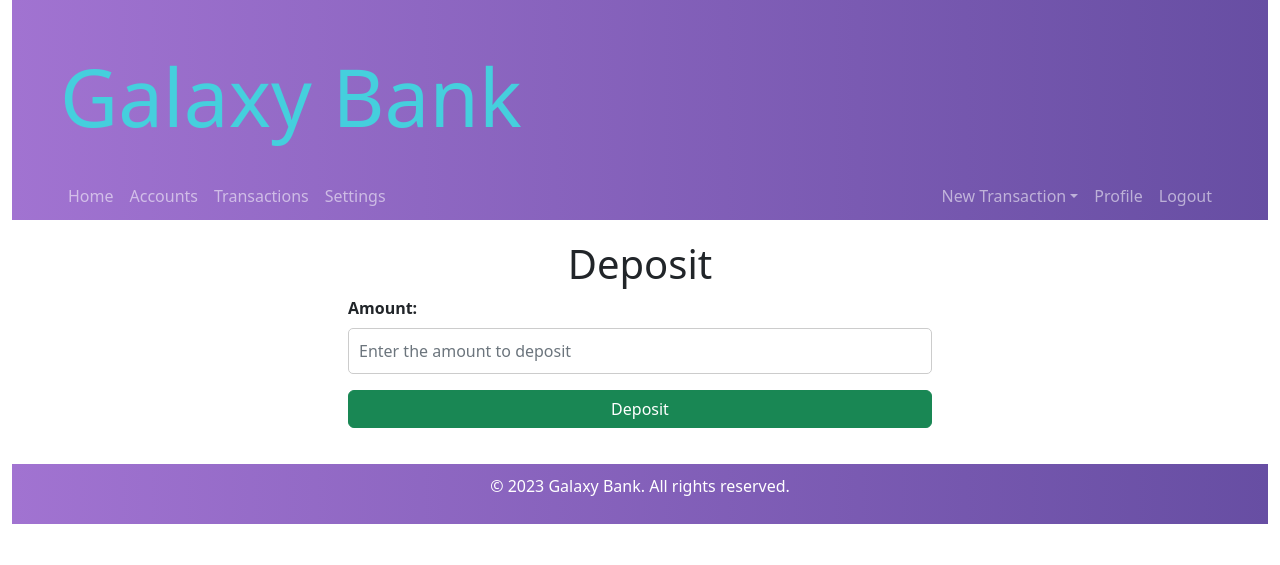
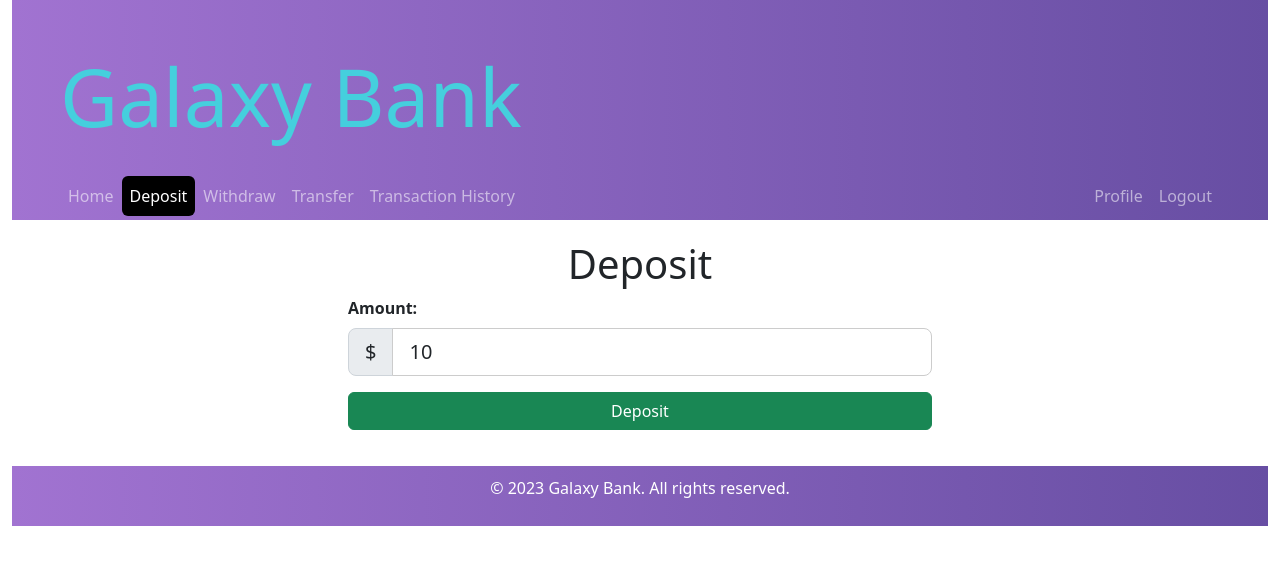
Before and after one commit to Demaxl/GalaxyBank-Web-App, a Django app: page /deposit/ in a window 1280 px wide. Shown: the top 565 px of the page. Run offline with Django 4.2, Linux system fonts and the light colour scheme; a user stored in the database is signed in; data comes from the database, SQL or seed files in the repository; some libraries are stand-ins or nearby versions.

Commit message:
Added deposit feature

```diff
--- a/Bank/bank/views.py
+++ b/Bank/bank/views.py
@@ -4,7 +4,10 @@ from django.views.generic import View
 from django.contrib import messages
 from django.contrib.auth.models import User
 from django.contrib.auth.mixins import LoginRequiredMixin
+from decimal import Decimal
 
+from .models import Transaction
+from pprint import pprint
 
 class HomePageView(View):
     def get(self, request):
@@ -15,3 +18,18 @@ class HomePageView(View):
 class DepositView(LoginRequiredMixin, View):
     def get(self, request):
         return render(request, "deposit.html")
+
+    def post(self, request):
+        user = request.user
+        amount = request.POST['amount']
+        pin = request.POST['pin']
+
+        if user.profile.pin != pin:
+            messages.error(request, "Invalid transaction pin")
+            return redirect("deposit")
+
+        else:
+            tr = Transaction.objects.create(type="deposit", amount=Decimal(amount), user=user)
+            messages.success(request, f"You have successfully deposited ${amount}")
+
+        return redirect("home")
--- a/Bank/static/css/styles.css
+++ b/Bank/static/css/styles.css
@@ -90,6 +90,15 @@ footer {
   color: #FFFFFF !important; /* Replace with your desired color */
 }
 
+.custom-btn {
+  background-color: #a173d1 !important; /* Replace with your desired color */
+  border-color: #a173d1 !important;
+  color: #FFFFFF !important; /* Replace with your desired color */
+}
+.custom-btn:hover, .custom-btn:active, .custom-btn:focus {
+  background-color: #674ea3 !important; /* Replace with your desired color */
+}
+
 .image-container {
   position: relative;
   width: 50%;
--- a/Bank/static/css/styles.scss
+++ b/Bank/static/css/styles.scss
@@ -99,6 +99,18 @@ body {
 	};
 }
 
+.custom-btn {
+	background-color: $gradient-light-color!important; /* Replace with your desired color */
+	border-color: $gradient-light-color!important;
+
+	color: #FFFFFF!important; /* Replace with your desired color */
+
+	&:hover, &:active, &:focus {
+		// background: $gradient-color!important;
+		background-color: $gradient-dark-color!important; /* Replace with your desired color */
+	};
+}
+
 .image-container {
 	position: relative;
 	width: 50%;
--- a/Bank/static/js/main.js
+++ b/Bank/static/js/main.js
@@ -8,7 +8,7 @@ function message(text, type) {
 
 
 $(function () {
-    $("#old-pin, #new-pin, #confirm-new-pin").on("input", function () {
+    $("#old-pin, #new-pin, #confirm-new-pin #pin").on("input", function () {
         this.value = this.value.replace(/[^0-9]/g, '');
     });
 
--- /dev/null
+++ b/Bank/static/js/transactions.js
@@ -0,0 +1,19 @@
+$(function () {
+    const amount = $("#amount");
+
+    $("#amount").change(function () {
+        if (Number(amount.val()) < 10) {
+            this.value = "10"
+        }
+    });
+
+
+    $("#deposit-btn").click(function (e) {
+        e.preventDefault();
+
+        document.getElementById("pin").focus()
+        $("#deposit-submit-btn").text(`Deposit $${amount.val()}`)
+    });
+
+
+});
--- a/Bank/templates/base.html
+++ b/Bank/templates/base.html
@@ -36,26 +36,29 @@
                             <a class="nav-link {% if request.resolver_match.url_name == 'home' %}active{% endif %}" href="{% url 'home' %}">Home</a>
                         </li>
                         <li class="nav-item">
-                            <a class="nav-link {% if request.resolver_match.url_name == 'accounts' %}active{% endif %}" href="#">Accounts</a>
+                            <a class="nav-link {% if request.resolver_match.url_name == 'deposit' %}active{% endif %}" href="{% url 'deposit' %}">Deposit</a>
                         </li>
                         <li class="nav-item">
-                            <a class="nav-link {% if request.resolver_match.url_name == 'transactions' %}active{% endif %}" href="#">Transactions</a>
+                            <a class="nav-link {% if request.resolver_match.url_name == 'withdraw' %}active{% endif %}" href="#">Withdraw</a>
                         </li>
                         <li class="nav-item">
-                            <a class="nav-link {% if request.resolver_match.url_name == 'settings' %}active{% endif %}" href="#">Settings</a>
+                            <a class="nav-link {% if request.resolver_match.url_name == 'transfer' %}active{% endif %}" href="#">Transfer</a>
+                        </li>
+                        <li class="nav-item">
+                            <a class="nav-link {% if request.resolver_match.url_name == 'history' %}active{% endif %}" href="#">Transaction History</a>
                         </li>
 
                     </ul>
                     <ul class="navbar-nav">
                         {% if user.is_authenticated %}
-                        <li class="nav-item dropdown">
+                            {% comment %} <li class="nav-item dropdown">
                                 <a class="nav-link dropdown-toggle" data-bs-toggle="dropdown" href="#">New Transaction</a>
                                 <ul class="dropdown-menu">
                                 <li><a class="dropdown-item" href="{% url 'deposit' %}">Deposit</a></li>
                                 <li><a class="dropdown-item" href="#">Withdrawal</a></li>
                                 <li><a class="dropdown-item" href="#">Transfer</a></li>
                                 </ul>
-                          </li>
+                            </li> {% endcomment %}
                             <li class="nav-item">
                                 <a class="nav-link" href="{% url 'profile' user.username %}">Profile</a>
                             </li>
--- a/Bank/templates/deposit.html
+++ b/Bank/templates/deposit.html
@@ -1,4 +1,6 @@
 {% extends 'base.html' %}
+{% load static %}
+
 
 
 {% block body %}
@@ -21,11 +23,22 @@
 
     <div class="container my-auto w-50  align-self-center">
         <h1 class="text-center">Deposit</h1>
-        <form id="depositForm">
+        <form id="depositForm" method="post">
             {% csrf_token %}
+
             <label for="amount" class="form-label">Amount:</label>
-            <input type="number" id="amount" name="amount" class="form-control" placeholder="Enter the amount to deposit" required>
-            <button class="btn btn-success d-block w-100 my-3" type="submit">Deposit</button>
+            <div class="input-group input-group-lg">
+                <span class="input-group-text">$</span>
+                <input type="number" id="amount" name="amount" class="form-control" min="10" value="10" placeholder="Enter the amount to deposit" required>
+            </div>
+            <button class="btn btn-success d-block w-100 my-3"
+                id="deposit-btn" data-bs-toggle="modal" data-bs-target="#transaction-pin-modal">Deposit</button>
+
+                {% include 'pin_modal.html' %}
+
         </form>
     </div>
+
+
+    <script src="{% static 'js/transactions.js' %}"></script>
 {% endblock body %}
--- a/Bank/templates/pin_form.html
+++ b/Bank/templates/pin_form.html
@@ -1,5 +1,5 @@
 <div class="mb-3">
-    <label for="new-pin" class="form-label">{% if method == 'Update' %}New{% else %}Payment{% endif %} PIN:</label>
+    <label for="new-pin" class="form-label">{% if method == 'Update' %}New{% else %}Transaction{% endif %} PIN:</label>
     <input type="password" class="form-control" id="new-pin" name="pin" maxlength=4 required>
     <div class="invalid-feedback">New PIN cannot be the same as old</div>
 </div>
--- /dev/null
+++ b/Bank/templates/pin_modal.html
@@ -0,0 +1,21 @@
+
+<div class="modal fade" id="transaction-pin-modal">
+    <div class="modal-dialog modal-sm modal-dialog-centered">
+        <div class="modal-content">
+
+            <div class="modal-header">
+                <h4 class="modal-title">Enter transaction pin</h4>
+                <button type="button" class="btn-close" data-bs-dismiss="modal"></button>
+            </div>
+
+            <div class="modal-body">
+                <input type="password" maxlength="4" id="pin" name="pin" class="form-control" required autofocus>
+            </div>
+
+            <div class="modal-footer">
+                <button type="submit" class="btn btn-info custom-btn" id="deposit-submit-btn" data-bs-dismiss="modal">Deposit</button>
+            </div>
+
+        </div>
+    </div>
+  </div>
--- a/Bank/templates/profile.html
+++ b/Bank/templates/profile.html
@@ -17,7 +17,7 @@
                         <h4 class="balance ">${{ user.profile.balance|floatformat:2 }}</h4>
                     </div>
                     <div class="mt-4 d-flex justify-content-between align-items-start">
-                        <h4 style="padding:20px 0">Payment PIN:</h4>
+                        <h4 style="padding:20px 0">Transaction PIN:</h4>
                         <div class="d-flex align-items-center">
                             <h4 class="balance">●●●●</h4>
                             <span class="ms-3">
@@ -39,7 +39,7 @@
         <div class="modal-dialog modal-dialog-centered">
             <div class="modal-content">
                 <div class="modal-header">
-                    <h4 class="modal-title">Change payment PIN</h4>
+                    <h4 class="modal-title">Change transaction PIN</h4>
                     <button type="button" class="btn-close" data-bs-dismiss="modal"></button>
                 </div>
 
```
Also changed, not shown: Bank/bank/admin.py (+2 -7 lines), Bank/bank/models.py (+35 -7 lines), Bank/bank/migrations/0003_transaction_receiver_delete_transfer.py (added), Bank/db.sqlite3, 1 other file. Lines whose indentation alone changed are shown as unchanged.
